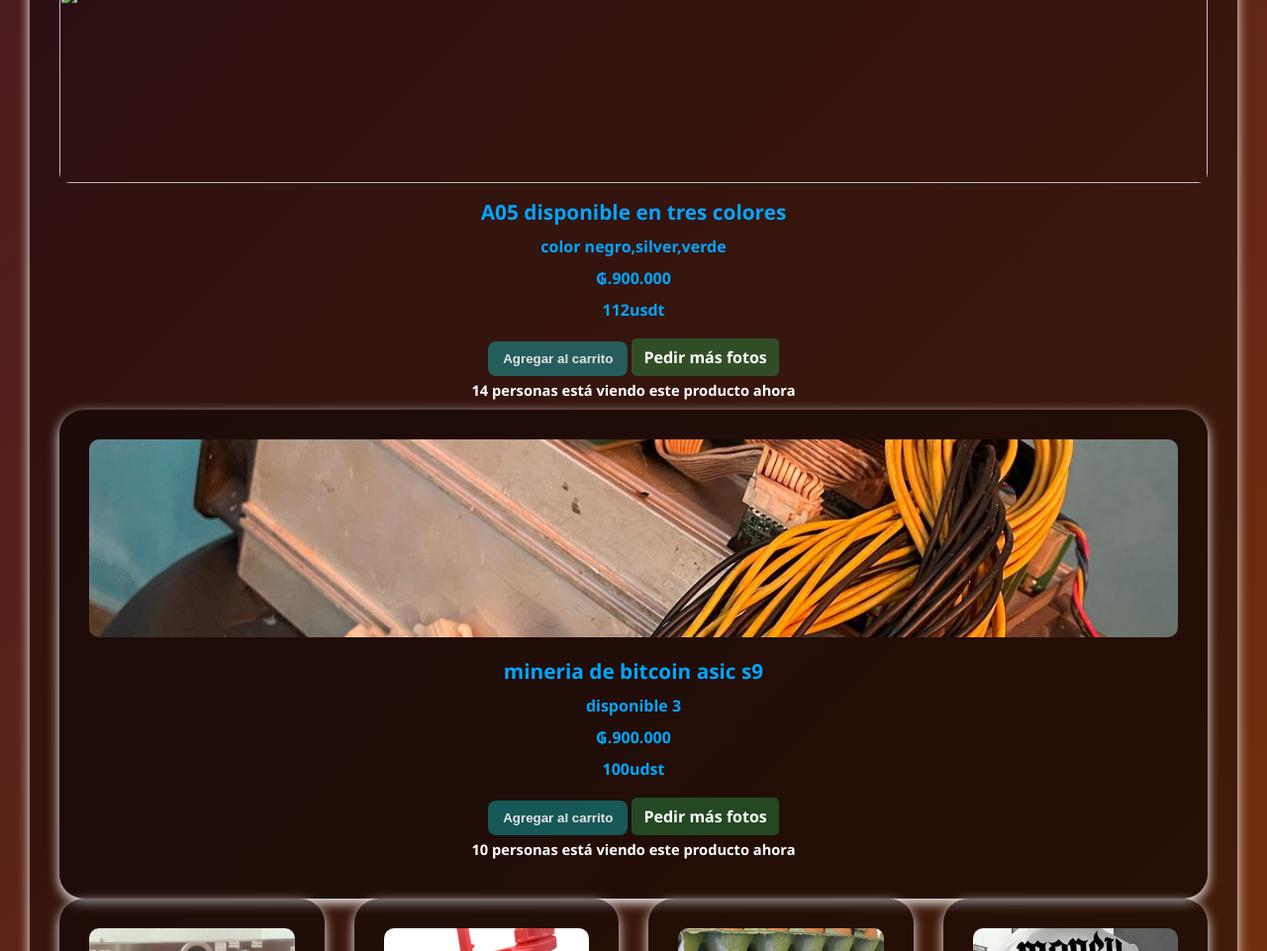
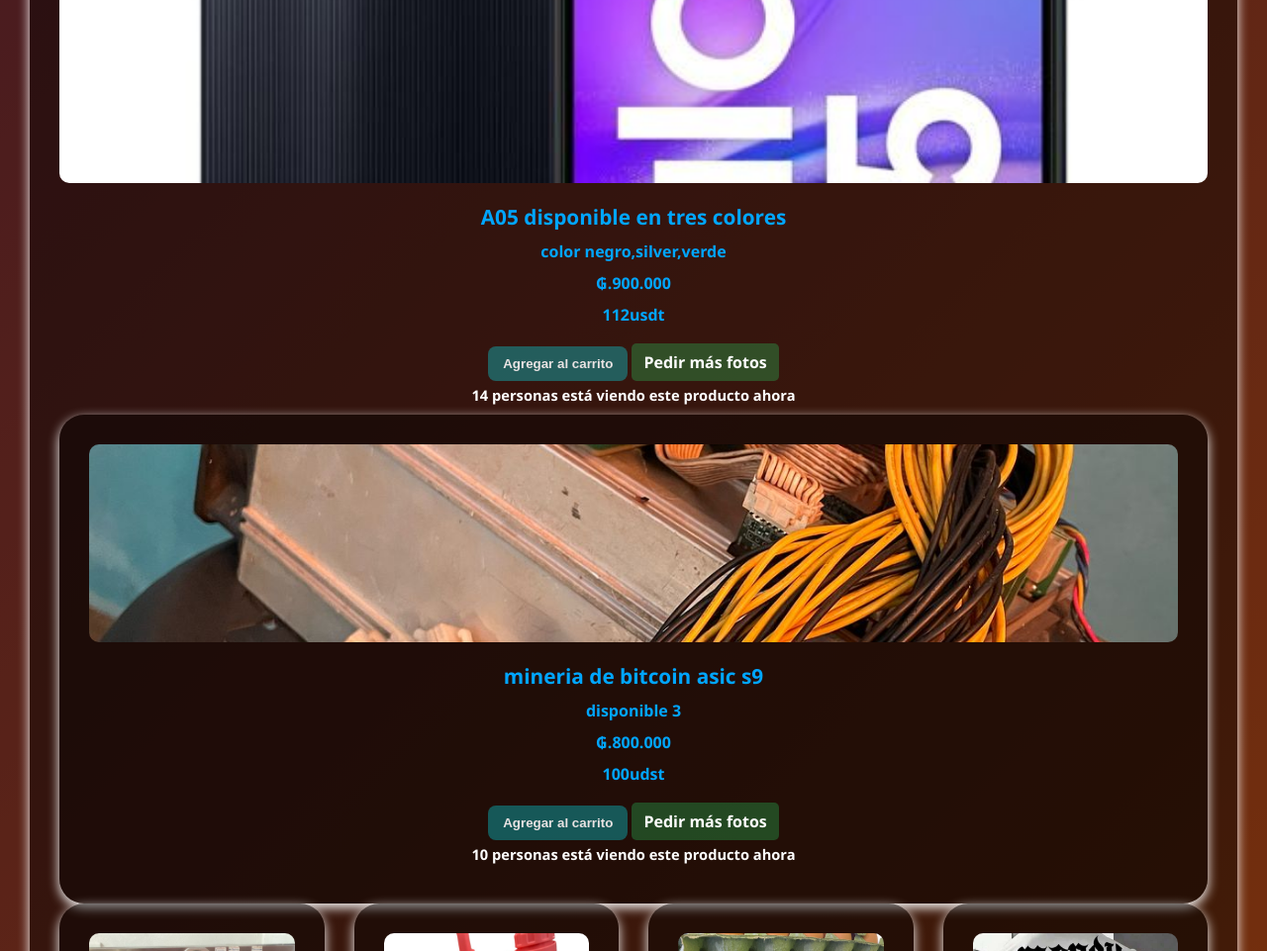
Before and after one commit to Mborexwin/teinda, a plain HTML site: page index.html in a window 1280 px wide. Shown: the part 776-1737 px from the top of the page at 99% size. Drawn offline with Linux system fonts and the light colour scheme.

Commit message:
Update index.html

```diff
--- a/index.html
+++ b/index.html
@@ -33,7 +33,7 @@
   </a>  <p class="view-counter">12 personas está viendo este producto ahora</p>
                <section class="products">
         <div class="product">
-          <img src="img A05 128gb 4gbram " width="150"  height150="">
+          <img src="A05 Sma055mds 128gb4gb Ram.jpg " width="150"  height150="">
           <h2>A05 disponible en tres colores</h2>
           <p>color negro,silver,verde</p>
           <p>₲.900.000</p>
@@ -47,7 +47,7 @@
     <img src="img miner .jpg" alt="img miner">
     <h2>mineria de bitcoin asic s9</h2>
     <p>disponible 3</p>
-    <p>₲.900.000</p>
+    <p>₲.800.000</p>
     <p>100udst</p>
     <button onclick="addToCart('img miner', 800.000)">Agregar al carrito</button>
     <!-- Botón pedir más fotos -->
```
